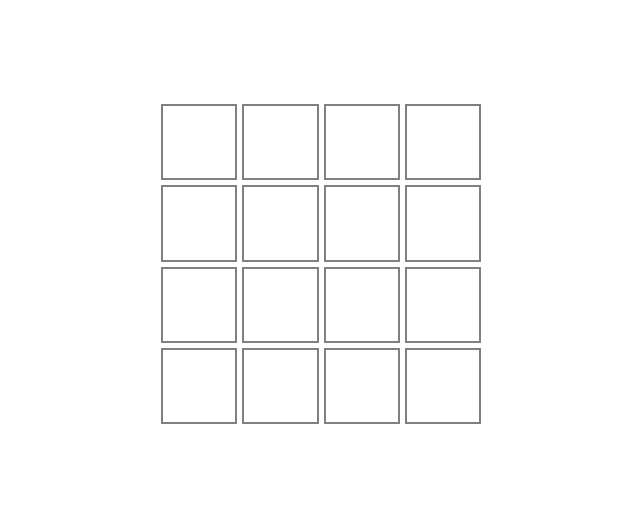
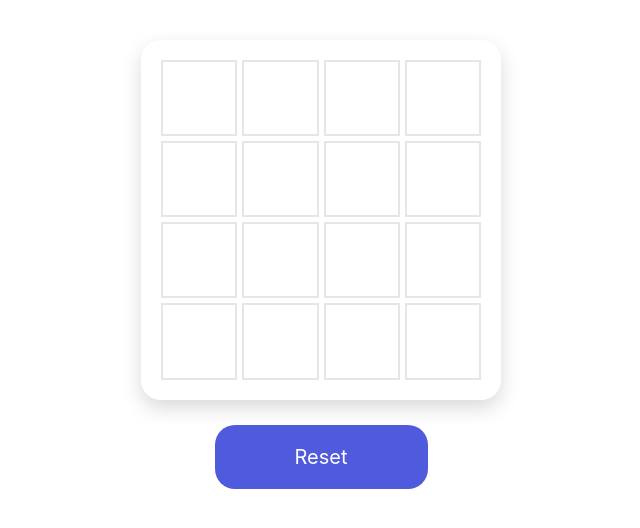
Before and after one commit to aysommer/tiles-game, a React (Create React App) app: page / in a window 1280 px wide. Shown: the part 136-664 px from the top of the page, without its empty margins (319-959 px from the left). Built offline with nearby package versions, Linux system fonts and the light colour scheme.

Commit message:
Redesign

```diff
--- a/src/App.css
+++ b/src/App.css
@@ -5,4 +5,5 @@
   display: flex;
   justify-content: center;
   align-items: center;
+  flex-direction: column;
 }
--- a/src/App.tsx
+++ b/src/App.tsx
@@ -1,12 +1,18 @@
 import React from 'react';
 import TileGrid from './components/TileGrid';
+import Button from './components/Button';
 
 import './App.css';
 
 function App() {
 	return (
 		<div className="App">
-			<TileGrid />
+			<div className="app__main-section">
+				<TileGrid/>
+			</div>
+			<div className="app__controllers-panel">
+				<Button text="Reset"/>
+			</div>
 		</div>
 	);
 }
--- /dev/null
+++ b/src/components/Button.tsx
@@ -0,0 +1,18 @@
+import React from 'react';
+import { IControl } from '../interfaces';
+
+import './Button/Button.css';
+
+interface IButton extends IControl {
+    text: string;
+}
+
+function Button({ text, onClick }: IButton) {
+    return (
+        <button className="base-button" onClick={onClick}>
+            {text}
+        </button>
+    )
+}
+
+export default Button;
--- /dev/null
+++ b/src/components/Button/Button.css
@@ -0,0 +1,18 @@
+.base-button {
+    outline: none;
+    border-radius: 20px;
+    box-sizing: border-box;
+    user-select: none;
+    touch-action: manipulation;
+    border: 0;
+    background-color: #505add;
+    color: white;
+    font-size: 1.25em;
+    padding: 1em 4em;
+    cursor: pointer;
+    transition: .1s all ease-in-out;
+}
+
+.base-button:active {
+    background-color: #434bbd;
+}
--- a/src/components/TileGrid.tsx
+++ b/src/components/TileGrid.tsx
@@ -61,6 +61,15 @@ function TileGrid() {
         }
     }
 
+    function resetGame() {
+        setRandSequence(Game.getRandomPairedArray(GRID_SIZE));
+        setTiles(Array(GRID_SIZE).fill(TILE).map((val, i): ITile => ({
+            ...val,
+            text: randSequence[i],
+            isOpened: false
+        })));
+    }
+
     function showWin() {
         alert("WIN");
     }
--- a/src/components/TileGrid/Tile/Tile.css
+++ b/src/components/TileGrid/Tile/Tile.css
@@ -1,10 +1,12 @@
 .tile {
     cursor: pointer;
     outline: none;
-    border: 2px solid gray;
+    border: 2px solid rgb(230, 230, 230);
     transform: scale(1);
     transform-style: preserve-3d;
     transition: .2s all ease-in-out;
+    font-weight: bold;
+    font-size: 1.25em;
 }
 
 .tile__front-side,
@@ -21,12 +23,18 @@
     justify-content: center;
     align-items: center;
     transform: rotateY(180deg);
+    border: 2px solid #505add;
 }
 
 .tile-flip {
     transform: rotateY(180deg);
 }
 
+.tile:hover {
+    border: 2px solid rgb(184, 184, 184);
+    background: rgb(235, 235, 235);
+}
+
 .tile:active {
     transform: scale(0.95);
 }
--- a/src/components/TileGrid/TileGrid.css
+++ b/src/components/TileGrid/TileGrid.css
@@ -6,4 +6,9 @@
 
     width: 20em;
     height: 20em;
+    padding: 20px;
+    border-radius: 20px;
+    margin-bottom: 25px;
+
+    box-shadow: 0 8px 20px rgba(0,0,0,.15);
 }
--- a/src/index.css
+++ b/src/index.css
@@ -4,14 +4,12 @@ body {
   margin: 0;
   width: 100%;
   height: 100%;
-  font-family: -apple-system, BlinkMacSystemFont, 'Segoe UI', 'Roboto', 'Oxygen',
-    'Ubuntu', 'Cantarell', 'Fira Sans', 'Droid Sans', 'Helvetica Neue',
-    sans-serif;
   -webkit-font-smoothing: antialiased;
   -moz-osx-font-smoothing: grayscale;
 }
 
-code {
-  font-family: source-code-pro, Menlo, Monaco, Consolas, 'Courier New',
-    monospace;
+* {
+  font-family: -apple-system, BlinkMacSystemFont, 'Segoe UI', 'Roboto', 'Oxygen',
+  'Ubuntu', 'Cantarell', 'Fira Sans', 'Droid Sans', 'Helvetica Neue',
+  sans-serif;
 }
```
